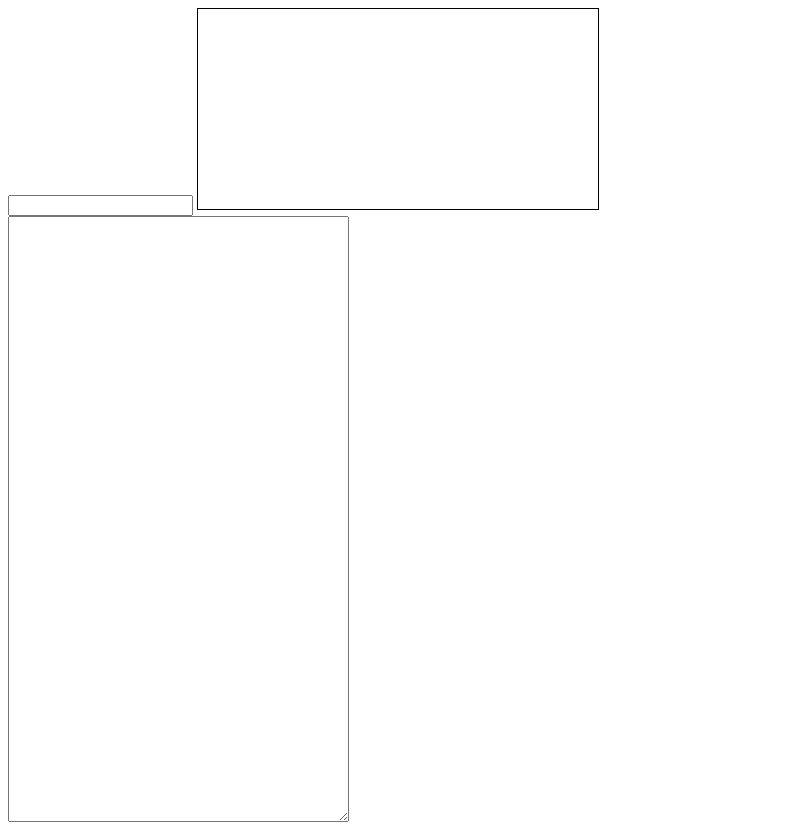
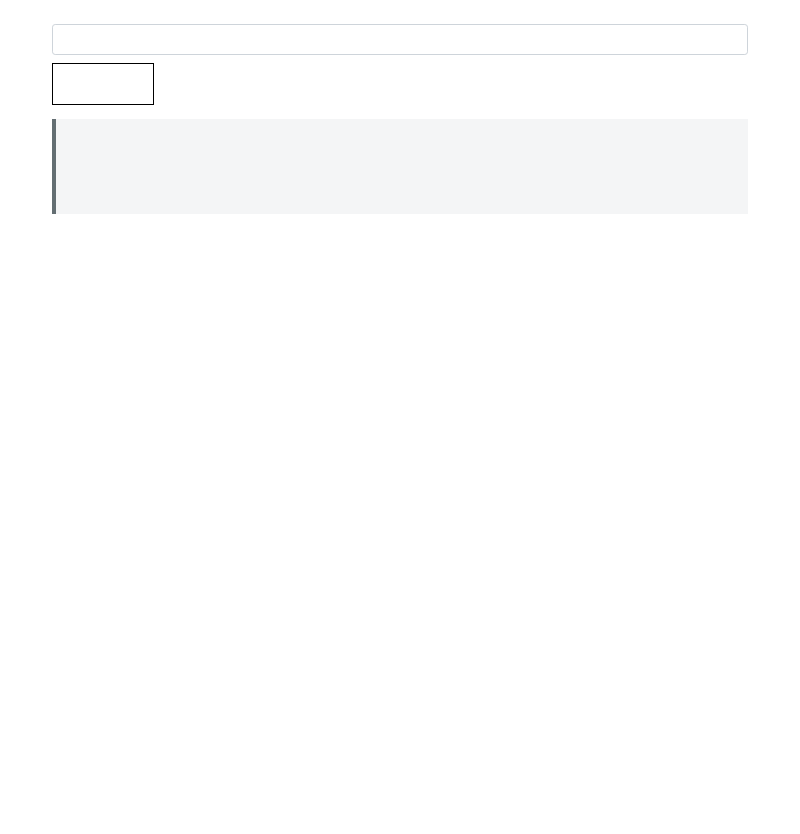
Before and after one commit to dhanyn10/fun-pattern, an Electron app: page index.html in a window 800 px wide. After the commit the page ends 800 px from the top, so only its background shows below. Drawn offline with nearby package versions, Linux system fonts and the light colour scheme.

Commit message:
use bootstrap 5.1 and custom css for result

```diff
--- a/index.html
+++ b/index.html
@@ -6,14 +6,23 @@
     <meta http-equiv="Content-Security-Policy" content="default-src 'self'; script-src 'self'"> -->
     <meta http-equiv="Content-Security-Policy" content="default-src 'self' *; script-src 'self' * ;style-src 'self' 'unsafe-inline'">
     <meta http-equiv="X-Content-Security-Policy" content="default-src 'self'; script-src 'self';style-src 'self' 'unsafe-inline'">
+    <link rel="stylesheet" href="node_modules/bootstrap/dist/css/bootstrap.min.css">
+    <link rel="stylesheet" href="style.css">
     <title>Fun Pattern</title>
   </head>
   <body>
-    <input type="text" id="input-canvas">
-    <canvas id="fun-pattern" width="400" height="200" style="border: 1px solid black;">
-      Your browser does not support the HTML5 canvas tag</canvas>
-    <!-- You can also require other files to run in this process -->
+    <div class="container mt-4">
+      <div class="mb-2">
+        <input type="text" class="form-control form-control-sm" id="input-canvas">
+      </div>
+      <div class="mb-2">
+        <canvas id="fun-pattern" width="100" height="40" style="border: 1px solid black;">
+          Your browser does not support the HTML5 canvas tag</canvas>
+      </div>
+      <pre>
+        <code id="result"></code>
+      </pre>
+    </div>
     <script src="./renderer.js"></script>
-    <textarea id="result" cols="40" rows="40"></textarea>
   </body>
 </html>
--- a/package.json
+++ b/package.json
@@ -13,5 +13,8 @@
   },
   "devDependencies": {
     "electron": "^13.2.1"
+  },
+  "dependencies": {
+    "bootstrap": "^5.1.0"
   }
 }
--- a/renderer.js
+++ b/renderer.js
@@ -9,11 +9,13 @@ document.getElementById('input-canvas').addEventListener('keypress', function (e
         ctx.font = "40px Arial"
         ctx.fillText(dataInput, 0, 30)
 
+        // console.log("w: ",c.width)
+        // console.log("h: ",c.height)
         var arrImg = []
-        for(let x = 0; x < 40; x++)
+        for(let x = 0; x < c.height; x++)
         {
             let ArrY = []
-            for(let y = 0; y < 40; y++)
+            for(let y = 0; y < c.width; y++)
             {
                 let imgData = ctx.getImageData(y, x, 1, 1)
                 // console.log(imgData.data)
--- /dev/null
+++ b/style.css
@@ -0,0 +1,20 @@
+pre {
+    background: #f4f5f6;
+    border-left: 0.3rem solid #636e72;
+    overflow-y: hidden;
+  }
+  pre code{
+    border-radius: 0;
+    display: block;
+    padding: 1rem 1.5rem;
+    white-space: pre;
+  }
+  code {
+    background: #f4f5f6;
+    border-radius: .4rem;
+    font-size: 86%;
+    margin: 0 .2rem;
+    padding: .2rem .5rem;
+    white-space: nowrap;
+    font-family: monospace, monospace;
+  }
```
Also changed, not shown: 1 other file. Lines whose indentation alone changed are shown as unchanged.
